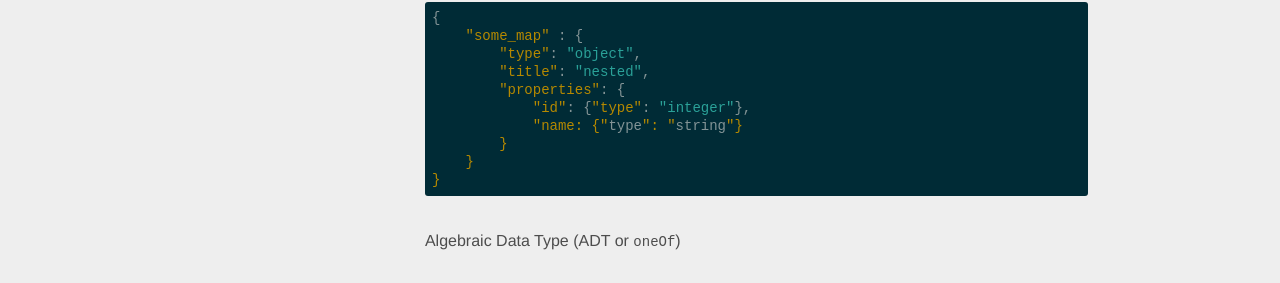
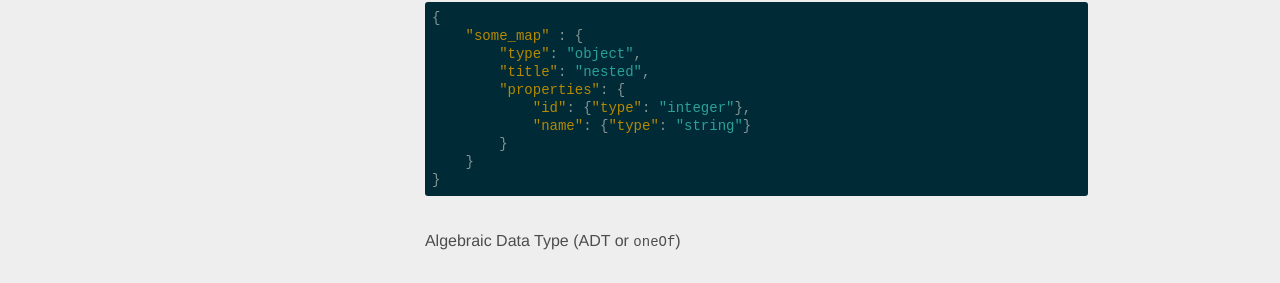
Before and after one commit to pinterest/plank, a Jekyll site: the page built from docs/_posts/2017-02-14-property-fields.md, in a window 1280 px wide and 900 px high, scrolled down 4021 px. Shown: the part 421-704 px from the top of the window. Built offline with Jekyll 4.4.1, drawn with Linux system fonts in a browser that asks for light colours.

Commit message:
Fix typo in nested object example (#283)

```diff
--- a/docs/_posts/2017-02-14-property-fields.md
+++ b/docs/_posts/2017-02-14-property-fields.md
@@ -164,7 +164,7 @@ In addition, there is syntax for providing concrete subtypes such as dates, URIs
         "title": "nested",
         "properties": {
             "id": {"type": "integer"},
-            "name: {"type": "string"}
+            "name": {"type": "string"}
         }
     }
 }
```
